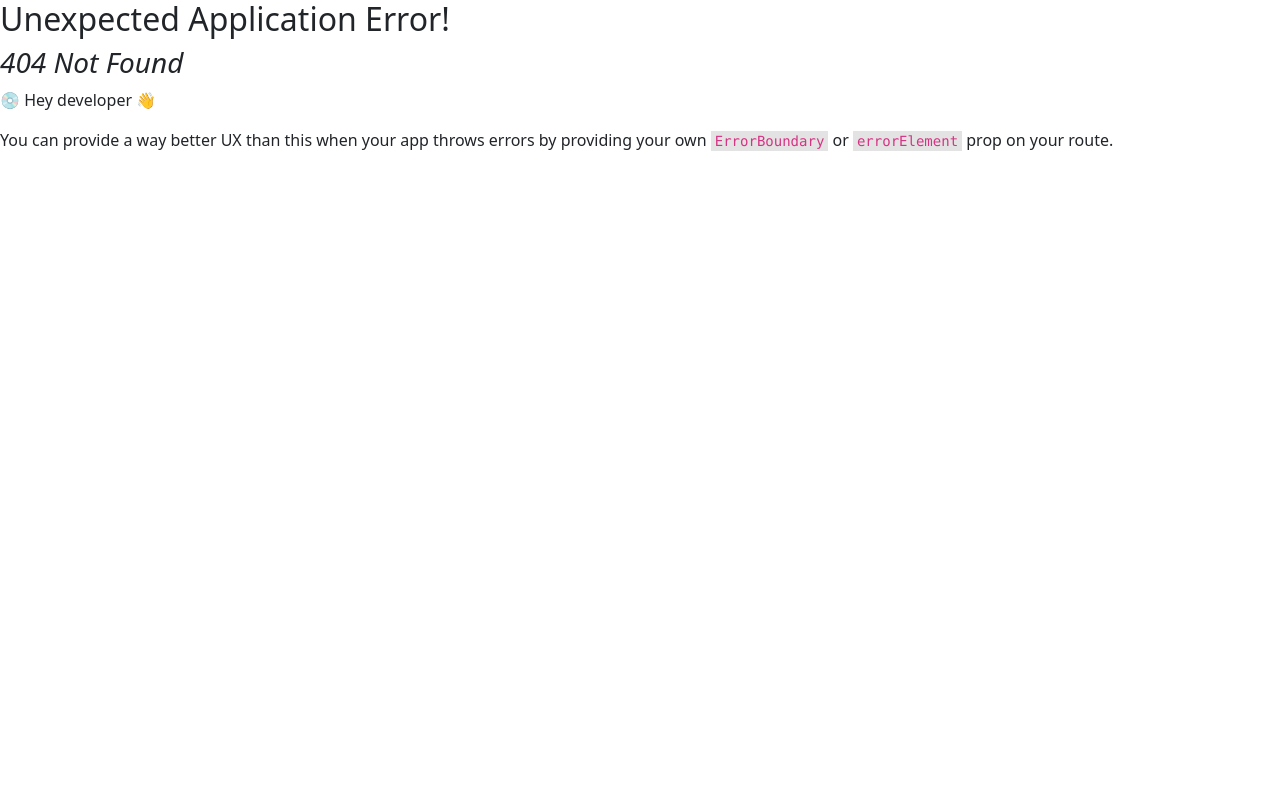
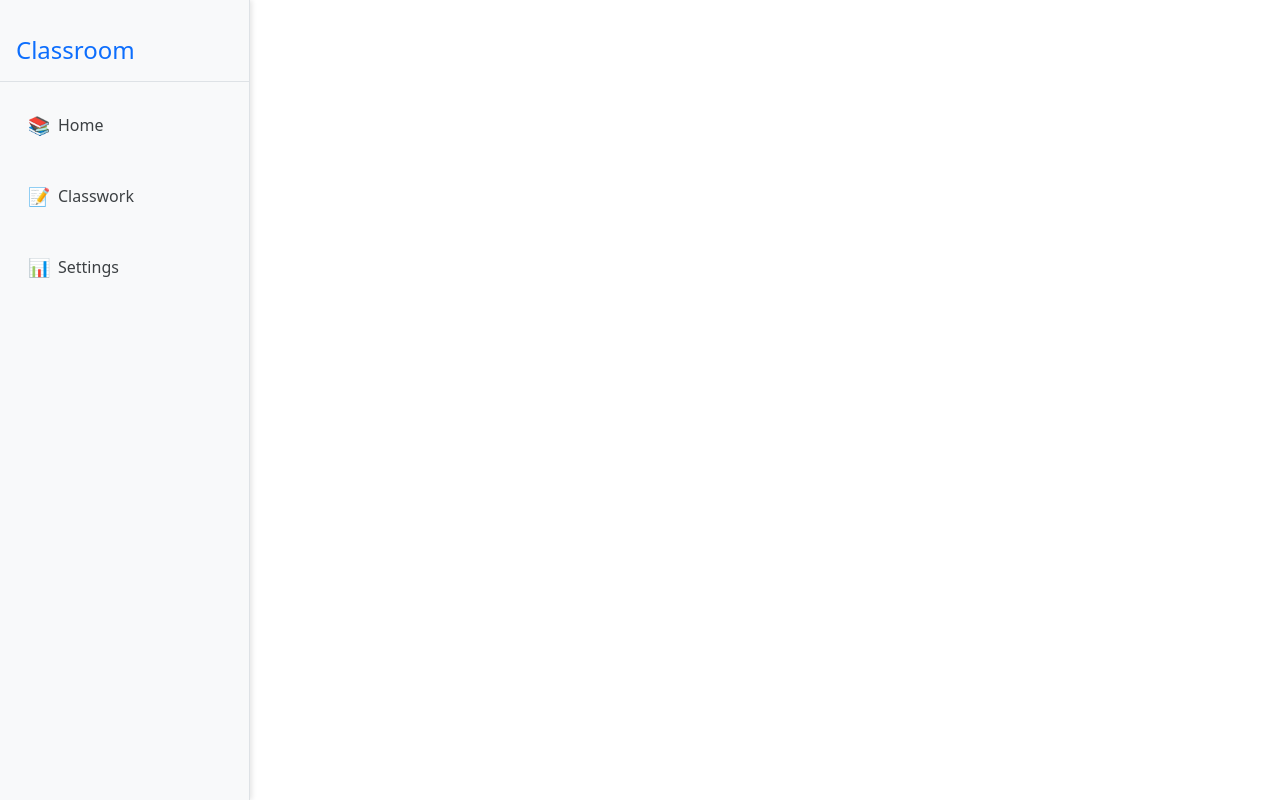
Before and after one commit to LamCao1130/Fe_Class_Group5, a React (Vite) app: page /student in a window 1280 px wide. Before the commit this address had no page. Built offline with nearby package versions, Linux system fonts and the light colour scheme.

Commit message:
commit 1

```diff
--- a/package.json
+++ b/package.json
@@ -15,6 +15,7 @@
     "axios": "^1.12.2",
     "bootstrap": "^5.3.8",
     "bootstrap-icons": "^1.13.1",
+    "i": "^0.3.7",
     "js-cookie": "^3.0.5",
     "jwt-decode": "^4.0.0",
     "react": "^19.1.1",
--- /dev/null
+++ b/src/pages/student/components/Sidebar.css
@@ -0,0 +1,54 @@
+.sidebar {
+  width: 250px; /* Chiều rộng cố định giống Classroom */
+  height: 100vh; /* Chiều cao toàn màn hình */
+  background-color: #f8f9fa; /* Màu nền nhạt */
+  border-right: 1px solid #e0e0e0; /* Đường viền phải */
+  padding: 20px 0;
+  box-shadow: 2px 0 5px rgba(0, 0, 0, 0.1); /* Bóng nhẹ */
+  position: fixed; /* Cố định bên trái */
+  left: 0;
+  top: 0;
+  overflow-y: auto; /* Cuộn nếu nội dung dài */
+}
+
+.sidebar-header {
+  padding: 0 20px 20px;
+  border-bottom: 1px solid #e0e0e0;
+}
+
+.sidebar-header h2 {
+  margin: 0;
+  font-size: 24px;
+  color: #1a73e8; /* Màu xanh giống Google */
+  font-weight: 500;
+}
+
+.sidebar-menu {
+  list-style: none;
+  padding: 0;
+  margin: 0;
+}
+
+.sidebar-item {
+  margin: 10px 0;
+}
+
+.sidebar-item a {
+  display: flex;
+  align-items: center;
+  padding: 12px 20px;
+  text-decoration: none;
+  color: #3c4043; /* Màu chữ xám */
+  font-size: 16px;
+  transition: background-color 0.2s;
+}
+
+.sidebar-item a:hover {
+  background-color: #e8f0fe; /* Màu hover xanh nhạt */
+  color: #1a73e8;
+}
+
+.icon {
+  margin-right: 12px;
+  font-size: 18px;
+}
--- /dev/null
+++ b/src/pages/student/components/Sidebar.jsx
@@ -0,0 +1,32 @@
+import React from 'react';
+import { Nav, NavItem, NavLink } from 'react-bootstrap'; // Import từ React Bootstrap
+import './Sidebar.css'; // Giữ file CSS nếu cần tùy chỉnh thêm (hoặc xóa nếu dùng toàn Bootstrap)
+
+const Sidebar = () => {
+  return (
+    <div className="sidebar bg-light border-end" style={{ width: '250px', height: '100vh', position: 'fixed', left: 0, top: 0, overflowY: 'auto' }}>
+      <div className="sidebar-header p-3 border-bottom">
+        <h2 className="text-primary mb-0">Classroom</h2>
+      </div>
+      <Nav className="flex-column sidebar-menu p-2">
+        <NavItem className="sidebar-item">
+          <NavLink href="#stream" className="d-flex align-items-center">
+            <span className="icon me-2">📚</span> Home
+          </NavLink>
+        </NavItem>
+        <NavItem className="sidebar-item">
+          <NavLink href="#classwork" className="d-flex align-items-center">
+            <span className="icon me-2">📝</span> Classwork
+          </NavLink>
+        </NavItem>
+        <NavItem className="sidebar-item">
+          <NavLink href="#grades" className="d-flex align-items-center">
+            <span className="icon me-2">📊</span> Settings
+          </NavLink>
+        </NavItem>
+      </Nav>
+    </div>
+  );
+};
+
+export default Sidebar;
--- /dev/null
+++ b/src/pages/student/pages/ClassRoom.jsx
@@ -0,0 +1,18 @@
+import Button from 'react-bootstrap/Button';
+import Card from 'react-bootstrap/Card';
+export default function ClassRoom({ id,title, teacherName }) {
+  return (
+    <>
+      <Card style={{ width: "18rem" }}>
+        {/* <Card.Img variant="top" src="holder.js/100px180" /> */}
+        <Card.Body>
+          <Card.Title>{title}</Card.Title>
+          <Card.Text>
+            {teacherName}
+          </Card.Text>
+          <Button variant="primary">Go somewhere</Button>
+        </Card.Body>
+      </Card>
+    </>
+  );
+}
--- /dev/null
+++ b/src/pages/student/pages/ClassRoomList.jsx
@@ -0,0 +1,27 @@
+import { useState } from "react";
+import { Container } from "react-bootstrap";
+import ClassRoom from "./ClassRoom";
+
+export default function ClassRoomList() {
+  const [classRoom, setClassRoom] = useState([
+    { id: 1, title: "Bài 1", teacherName: "Nguyễn Văn A" },
+    { id: 2, title: "Bài 2", teacherName: "Nguyễn Văn A" },
+    { id: 3, title: "Bài 2", teacherName: "Nguyễn Văn A" },
+  ]);
+  return (
+    <Container className="d-flex justify-content-center align-items-center"
+      style={{
+        gap: "20px",
+        flexWrap: "nowrap",
+        height: "100%",
+      }}>
+ {classRoom.map((c) => (
+  <ClassRoom
+    key={c.id}
+    title={c.title}
+    teacherName={c.teacherName}
+  />
+))}
+    </Container>
+  );
+}
--- a/src/pages/student/pages/HomePageStudent.jsx
+++ b/src/pages/student/pages/HomePageStudent.jsx
@@ -1,6 +1,5 @@
 import React from "react";
 import { Button, Container, Form, InputGroup } from "react-bootstrap";
-// Giả sử đường dẫn import này là chính xác
 import BackgroundImage from "../../../image/bg_image_studenthomepage.jpg";
 
 export default function HomePage() {
--- /dev/null
+++ b/src/pages/student/pages/MainLayout.jsx
@@ -0,0 +1,22 @@
+import { Outlet } from "react-router";
+import Sidebar from "../components/Sidebar";
+
+const MainLayout = () => {
+  return (
+    <div>
+      <Sidebar />
+      <main
+        style={{
+          marginLeft: "220px",
+          marginTop: "120px",
+          padding: "20px",
+          display: "flex",
+          justifyContent: "center",
+        }}
+      >
+        <Outlet />
+      </main>
+    </div>
+  );
+};
+export default MainLayout
```
Also changed, not shown: src/router/Router.jsx (+10 -0 lines), 1 other file (tests, documents, lock files or other folders).
